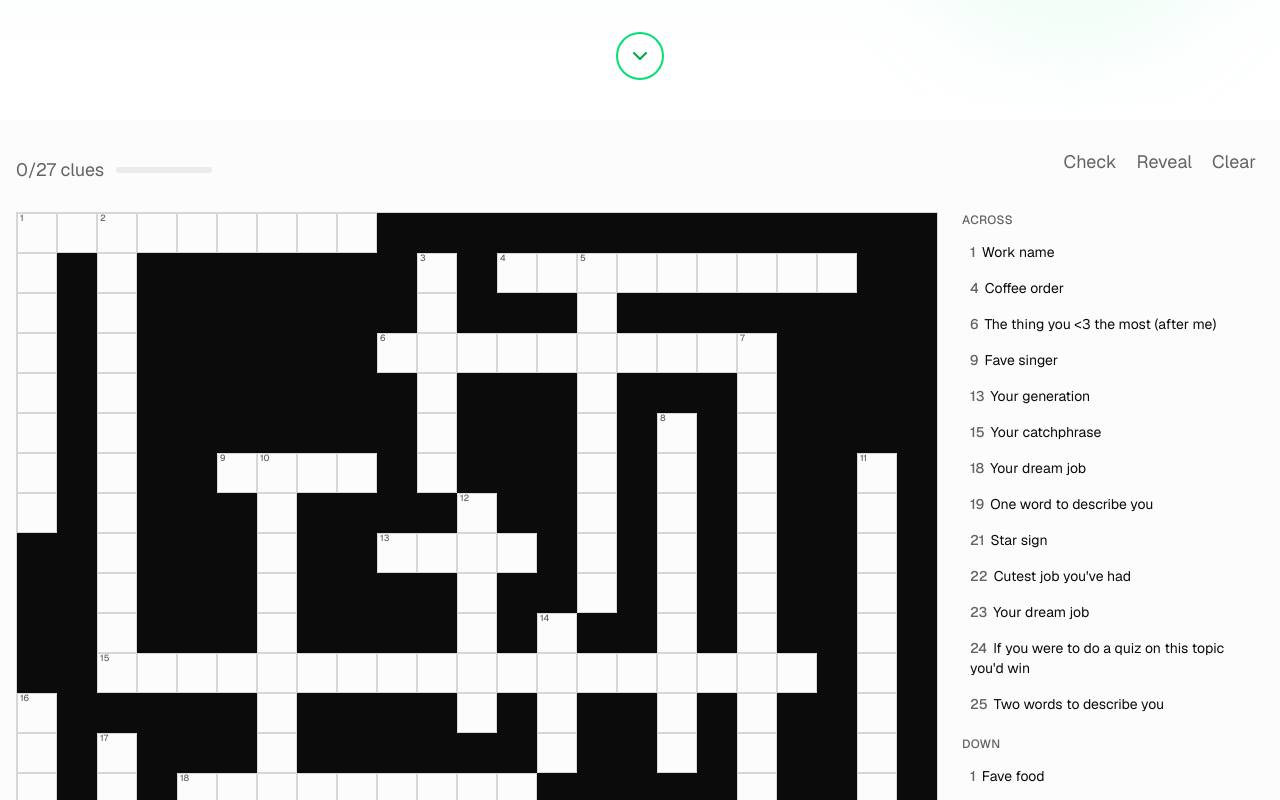
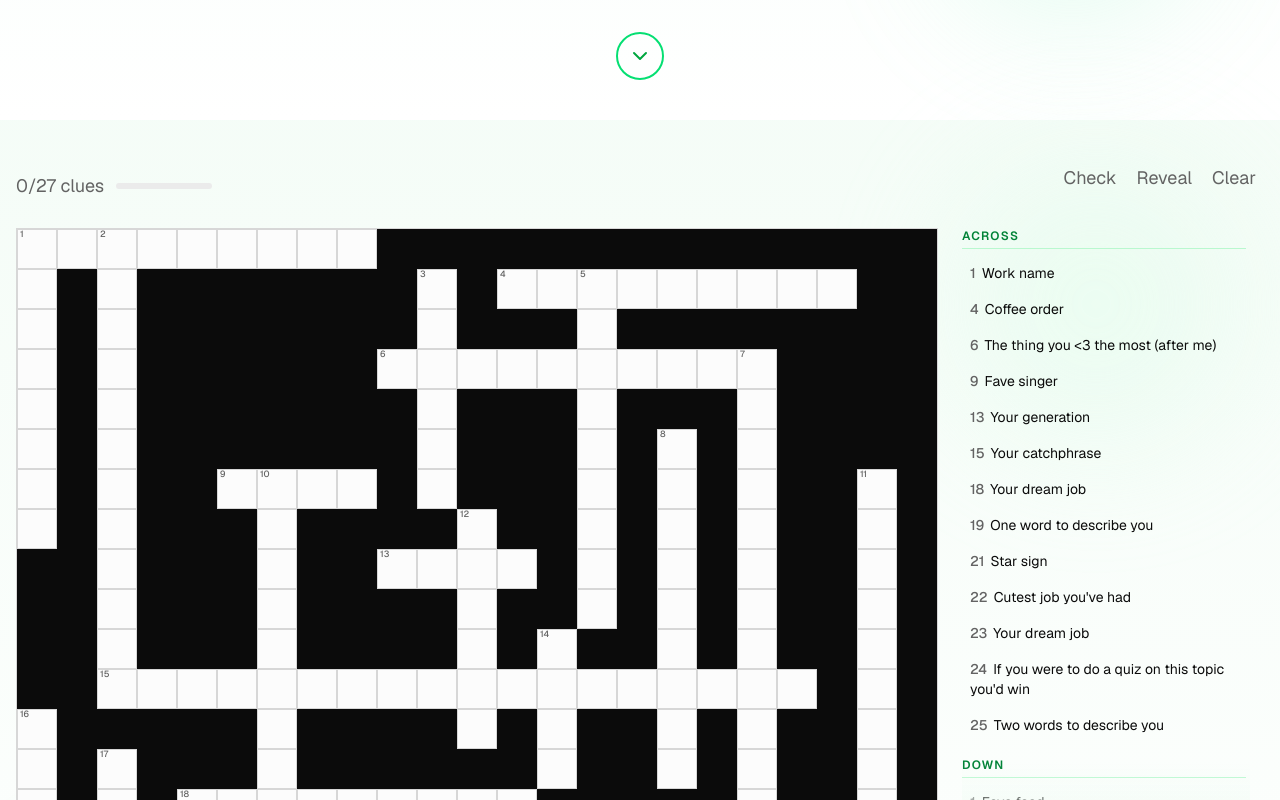
Before and after one commit to faye1011/v0-react-crossword-app, a Next.js app: page / in a window 1280 px wide. Shown: the part 680-1480 px from the top of the page. Built offline with nearby package versions, Linux system fonts and the light colour scheme.

Commit message:
feat: green crossword section background and styled clues panel
Co-Authored-By: Claude Sonnet 4.6 <noreply@anthropic.com>

```diff
--- a/components/clues-panel.tsx
+++ b/components/clues-panel.tsx
@@ -44,7 +44,7 @@ export function CluesPanel({
     items: CrosswordClue[];
   }) => (
     <div>
-      <h3 className="text-xs font-medium text-muted-foreground uppercase tracking-wide mb-2">
+      <h3 className="text-xs font-semibold text-green-700 uppercase tracking-widest mb-2 border-b border-green-200 pb-1">
         {title}
       </h3>
       <div className="space-y-1">
@@ -55,12 +55,12 @@ export function CluesPanel({
             className={cn(
               "w-full text-left px-2 py-1.5 rounded text-sm transition-colors",
               selectedClueId === clue.id
-                ? "bg-foreground text-background"
-                : "hover:bg-muted",
+                ? "bg-green-600 text-white"
+                : "hover:bg-green-50",
               completedClues.has(clue.id) && "line-through opacity-50"
             )}
           >
-            <span className="font-medium text-muted-foreground mr-1.5">
+            <span className={cn("font-medium mr-1.5", selectedClueId === clue.id ? "text-green-200" : "text-muted-foreground")}>
               {clueNumbers.get(clue.id)}
             </span>
             {clue.clue}
--- a/components/crossword-app.tsx
+++ b/components/crossword-app.tsx
@@ -77,7 +77,11 @@ export function CrosswordApp() {
       </header>
 
       {/* Crossword section */}
-      <div ref={crosswordRef} className="max-w-7xl mx-auto px-4 py-6">
+      <div ref={crosswordRef} className="relative bg-gradient-to-b from-green-50/60 to-white min-h-screen">
+        {/* Decorative blobs */}
+        <div className="absolute top-10 right-10 w-72 h-72 bg-green-100 rounded-full opacity-40 blur-3xl pointer-events-none" />
+        <div className="absolute bottom-20 left-8 w-56 h-56 bg-emerald-100 rounded-full opacity-35 blur-3xl pointer-events-none" />
+      <div className="relative max-w-7xl mx-auto px-4 py-10">
         {/* JSON Editor */}
         {showEditor && (
           <div className="mb-6 p-4 bg-muted/50 rounded-lg">
@@ -114,6 +118,7 @@ export function CrosswordApp() {
           </div>
         )}
       </div>
+      </div>
     </div>
   );
 }
--- a/components/crossword-grid.tsx
+++ b/components/crossword-grid.tsx
@@ -232,7 +232,7 @@ export function CrosswordGrid({ data }: CrosswordGridProps) {
           </span>
           <div className="w-24 h-1.5 bg-muted rounded-full overflow-hidden">
             <div
-              className="h-full bg-foreground transition-all duration-300 text-lg"
+              className="h-full bg-green-500 transition-all duration-300"
               style={{ width: `${(completedClues.size / data.clues.length) * 100}%` }}
             />
           </div>
@@ -319,7 +319,8 @@ export function CrosswordGrid({ data }: CrosswordGridProps) {
         </div>
 
         {/* Clues */}
-        <div className="w-full lg:w-72 lg:max-h-[800px] lg:overflow-y-auto">
+        <div className="relative w-full lg:w-72 flex-shrink-0">
+          <div className="lg:max-h-[600px] lg:overflow-y-auto pr-1 [scrollbar-width:thin] [scrollbar-color:#86efac_transparent]">
             <CluesPanel
               clues={data.clues}
               selectedClueId={selectedClueId}
@@ -327,6 +328,9 @@ export function CrosswordGrid({ data }: CrosswordGridProps) {
               completedClues={completedClues}
             />
           </div>
+          {/* fade mask hinting there's more to scroll */}
+          <div className="hidden lg:block absolute bottom-0 left-0 right-0 h-16 bg-gradient-to-t from-green-50/80 to-transparent pointer-events-none rounded-b" />
+        </div>
       </div>
     </div>
   );
```
Lines whose indentation alone changed are shown as unchanged.
